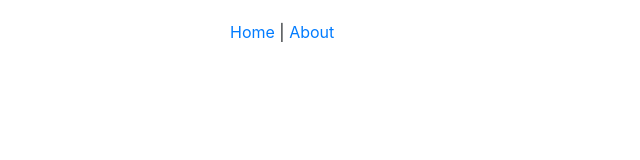
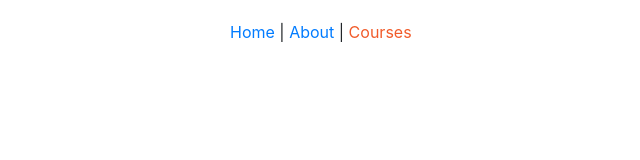
Before and after one commit to EdenGoforIt/react-course-management, a React app: page /courses in a window 1280 px wide. Shown: the top 160 px of the page, without its empty margins (0-640 px from the left). Built offline with nearby package versions, Linux system fonts and the light colour scheme.

Commit message:
Feat: course page placeholder added

```diff
--- a/src/components/App.js
+++ b/src/components/App.js
@@ -4,6 +4,7 @@
 import AboutPage from "./about/AboutPage";
 import Header from "./common/Header";
 import PageNotFound from "./PageNotFound";
+import CoursesPage from "../courses/CoursesPage";
 
 function App() {
   return (
@@ -12,6 +13,7 @@
         <Header />
         <Route exact path="/" component={HomePage} />
         <Route exact path="/about" component={AboutPage} />
+        <Route exact path="/courses" component={CoursesPage} />
         <Route component={PageNotFound} />
       </Switch>
     </div>
--- a/src/components/common/Header.js
+++ b/src/components/common/Header.js
@@ -13,6 +13,10 @@
       <NavLink to="/about" activeStyle={activeStyle}>
         About
       </NavLink>
+      {" | "}
+      <NavLink to="/courses" activeStyle={activeStyle}>
+        Courses
+      </NavLink>
     </nav>
   );
 }
--- /dev/null
+++ b/src/courses/CoursesPage.js
@@ -0,0 +1,9 @@
+import React from "react";
+
+class CoursesPage extends React.Component {
+  render() {
+    return <h1>Courses</h1>;
+  }
+}
+
+export default CoursesPage;
```
